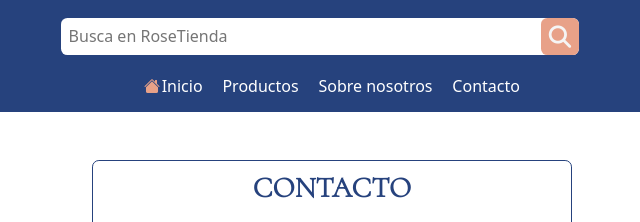
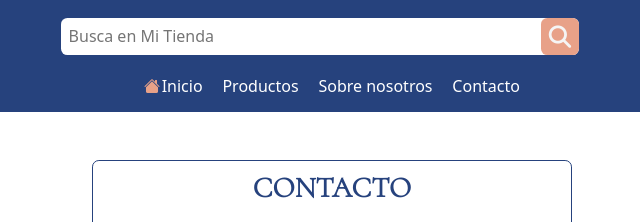
Before and after one commit to Dindy86/proyectofinal-js-coderhouse, a website: page pages/contacto.html in a window 1280 px wide. Shown: the top 222 px of the page, 308-948 px from the left. Drawn offline with nearby package versions, Linux system fonts and the light colour scheme.

Commit message:
modificar contacto.html, contacto.scss, contacto.js

```diff
--- a/pages/contacto.html
+++ b/pages/contacto.html
@@ -28,7 +28,7 @@
           </div>
           <div class="colum col--secondary">
             <form class="form__search" action="" >
-              <input id="inputProducto" class="form__input" type="search" placeholder="Busca en RoseTienda">
+              <input id="inputProducto" class="form__input" type="search" placeholder="Busca en Mi Tienda">
               <a id="buscarProducto" href="./search.html"><i class="fas fa-search"></i></a>
             </form>
           </div>
@@ -75,6 +75,7 @@
             </div>
           </div>
         </div>
+
         <section id ="idVentanaModal" class="ventana-modal">
           <div class="container-modal">
             <div class="modal-content">
--- a/scss/_contacto.scss
+++ b/scss/_contacto.scss
@@ -47,7 +47,6 @@
     background-color: $background-hover-btn;
   }
 }
-
 .formContact-Contenedor{
   .contenedorFormLoaderEnvio {
     margin-top: 10px;
```
Also changed, not shown: js/contacto.js (+5 -4 lines), 1 other file.
